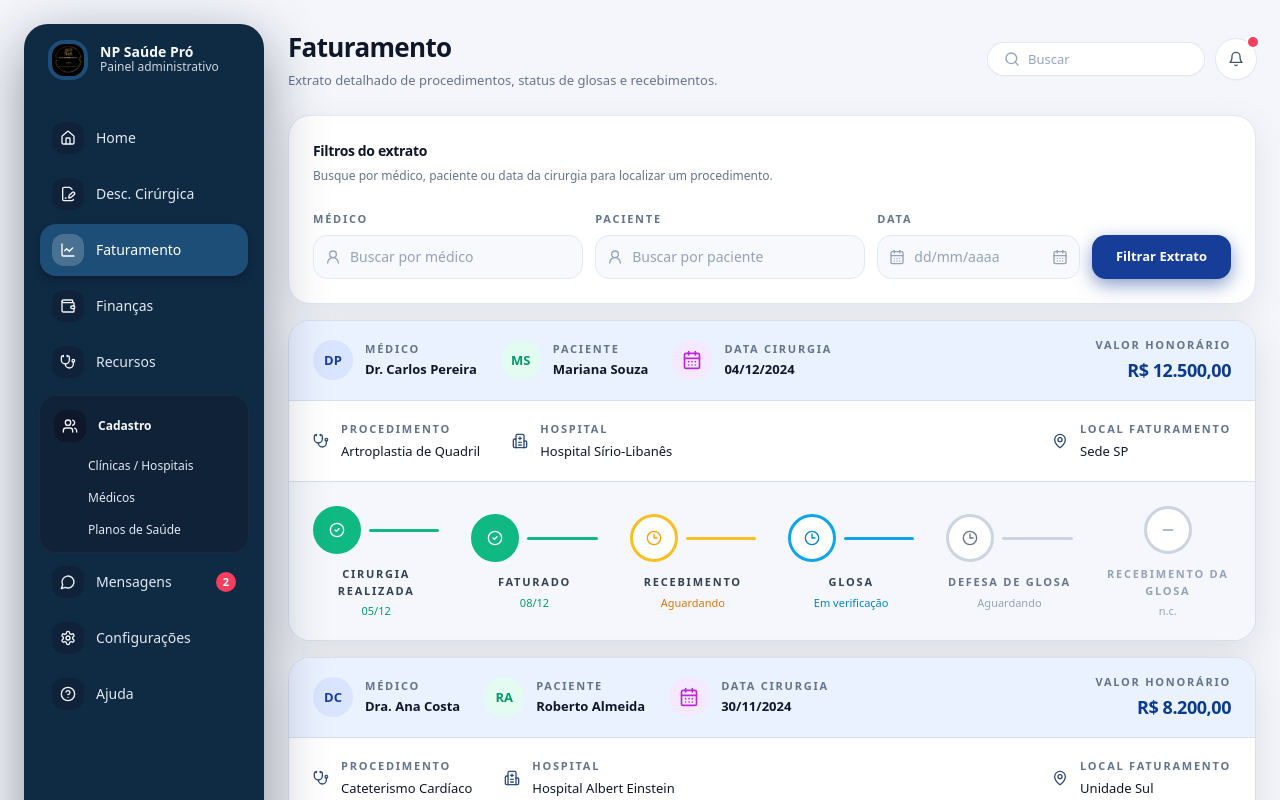
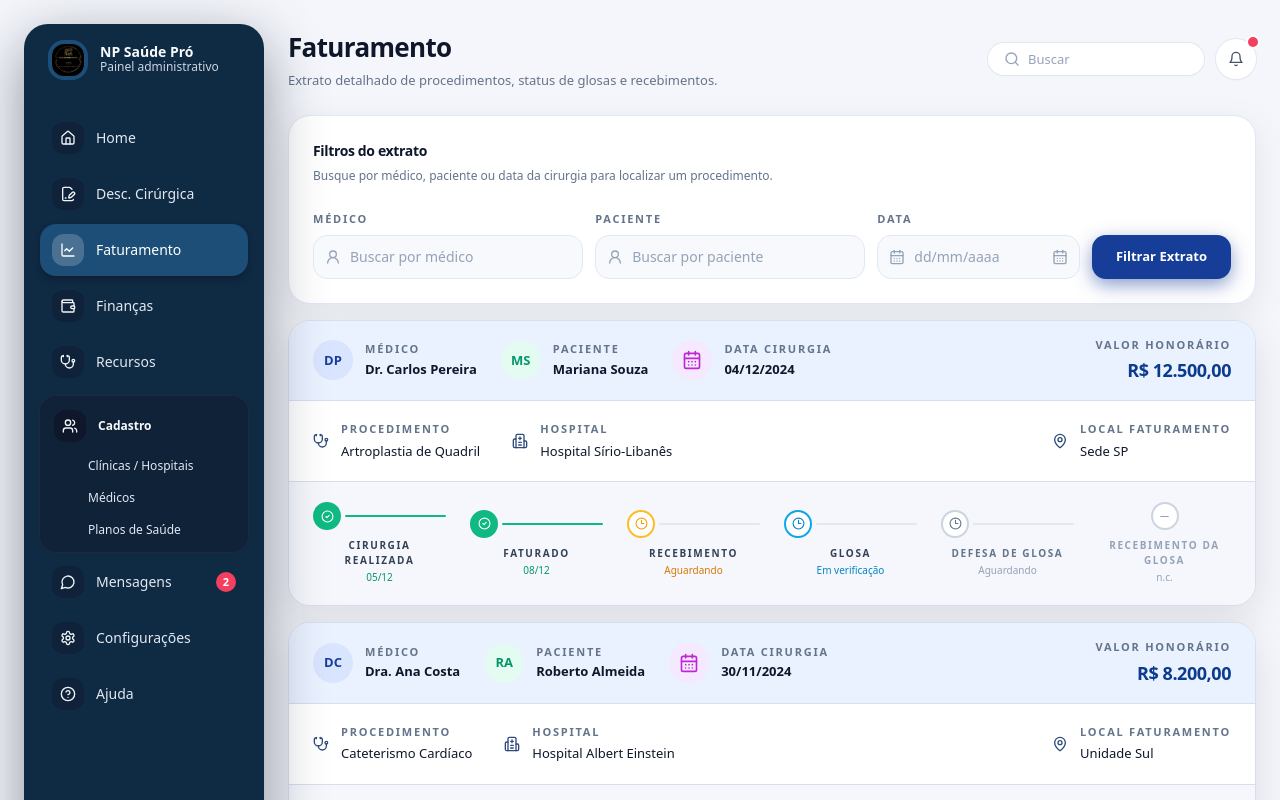
Before and after one commit to npsaude/nps-pro011225, a React (Vite) app: page /admin/faturamento in a window 1280 px wide. Shown: the top 800 px of the page. Built offline with nearby package versions, Linux system fonts and the light colour scheme.

Commit message:
[dyad] Ajuste da timeline de faturamento com bolinhas menores, linhas contínuas e textos pequenos alinhados como no modelo - wrote 1 file(s)

```diff
--- a/src/components/faturamento/BillingStatusTimeline.tsx
+++ b/src/components/faturamento/BillingStatusTimeline.tsx
@@ -24,7 +24,7 @@ function getStatusColors(status: BillingStatus) {
         icon: "text-sky-600",
         label: "text-slate-700",
         value: "text-sky-600",
-        line: "bg-sky-500",
+        line: "bg-slate-300",
       };
     case "pending":
       return {
@@ -33,7 +33,7 @@ function getStatusColors(status: BillingStatus) {
         icon: "text-amber-500",
         label: "text-slate-700",
         value: "text-amber-600",
-        line: "bg-amber-400",
+        line: "bg-slate-300",
       };
     case "waiting":
       return {
@@ -83,14 +83,14 @@ function StatusIcon({
 }) {
   switch (status) {
     case "completed":
-      return <CheckCircle2 className={`h-4 w-4 ${className ?? ""}`} />;
+      return <CheckCircle2 className={`h-[13px] w-[13px] ${className ?? ""}`} />;
     case "processing":
     case "pending":
     case "waiting":
-      return <Clock3 className={`h-4 w-4 ${className ?? ""}`} />;
+      return <Clock3 className={`h-[13px] w-[13px] ${className ?? ""}`} />;
     case "nc":
     default:
-      return <Minus className={`h-4 w-4 ${className ?? ""}`} />;
+      return <Minus className={`h-[13px] w-[13px] ${className ?? ""}`} />;
   }
 }
 
@@ -98,11 +98,15 @@ const BillingStatusTimeline: React.FC<BillingStatusTimelineProps> = ({
   steps,
 }) => {
   return (
-    <div className="mt-2 flex flex-col">
-      <div className="flex items-center gap-4 md:gap-8">
+    <div className="mt-1 flex flex-col">
+      <div className="flex items-center gap-3 md:gap-6">
         {steps.map((step, index) => {
           const colors = getStatusColors(step.status);
           const isLast = index === steps.length - 1;
+
+          // linha herda a cor do passo atual se estiver concluído, senão cinza claro
+          const lineColor =
+            step.status === "completed" ? colors.line : "bg-slate-200";
 
           return (
             <div
@@ -112,24 +116,24 @@ const BillingStatusTimeline: React.FC<BillingStatusTimelineProps> = ({
               {/* Linha + bolinha na mesma altura, como na referência */}
               <div className="flex w-full items-center">
                 <div
-                  className={`mx-auto flex h-12 w-12 items-center justify-center rounded-full border-[3px] ${colors.circleBorder} ${colors.circleBg}`}
+                  className={`mx-auto flex h-7 w-7 items-center justify-center rounded-full border-[2px] ${colors.circleBorder} ${colors.circleBg}`}
                 >
                   <StatusIcon status={step.status} className={colors.icon} />
                 </div>
                 {!isLast && (
                   <div
-                    className={`ml-2 hidden h-[3px] flex-1 rounded-full md:block ${colors.line}`}
+                    className={`ml-1 hidden h-[2px] flex-1 rounded-full md:block ${lineColor}`}
                   />
                 )}
               </div>
 
-              {/* Títulos e valores alinhados abaixo */}
+              {/* Textos alinhados diretamente abaixo da bolinha */}
               <div
-                className={`mt-3 text-[11px] font-semibold uppercase tracking-[0.16em] ${colors.label}`}
+                className={`mt-2 text-[10px] font-semibold uppercase tracking-[0.16em] ${colors.label}`}
               >
                 {step.label}
               </div>
-              <div className={`mt-1 text-[11px] font-medium ${colors.value}`}>
+              <div className={`mt-0.5 text-[10px] font-medium ${colors.value}`}>
                 {getStatusValueText(step)}
               </div>
             </div>
```
